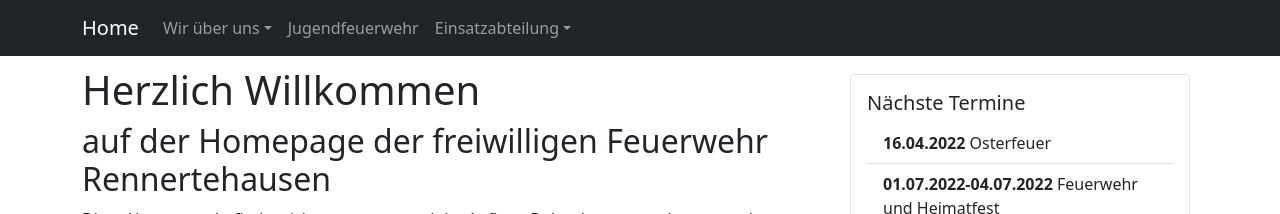
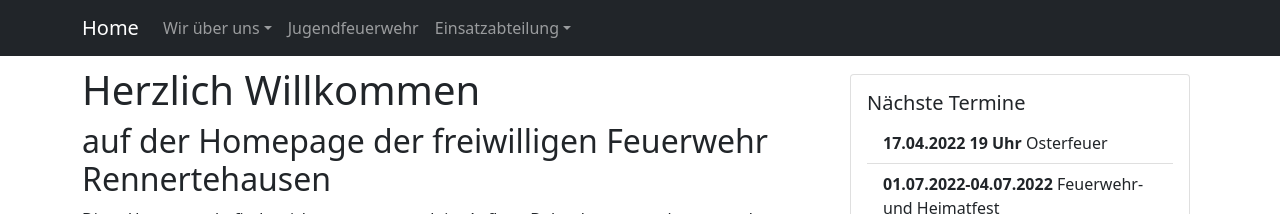
Before and after one commit to FFw2024/homepage-ffw-rennertehausen, a Next.js app: page / in a window 1280 px wide. Shown: the top 214 px of the page. Built offline with nearby package versions, Linux system fonts and the light colour scheme.

Commit message:
Add EventCards

```diff
--- a/public/data/events.json
+++ b/public/data/events.json
@@ -1,3 +1,10 @@
 [
-
+    {
+        "title": "Osterfeuer",
+        "time": "17.04.2022 19 Uhr"
+    },
+    {
+        "title": "Feuerwehr- und Heimatfest",
+        "time": "01.07.2022-04.07.2022"
+    }
 ]
--- /dev/null
+++ b/src/components/eventCard.tsx
@@ -0,0 +1,69 @@
+import { Component } from "react";
+import Card from "./card";
+
+
+export class Event {
+    title: string;
+    time: string;
+}
+
+type EventCardState = {
+    loaded: boolean;
+    events: Event[];
+}
+
+export default class EventCard extends Component<{ className?: string, title: string }, EventCardState> {
+
+    constructor(props) {
+        super(props);
+
+        this.state = {
+            loaded: false,
+            events: []
+        };
+    }
+
+    componentDidMount(): void {
+        fetch("/data/events.json")
+            .then(response => {
+                if (!response.ok) {
+                    throw new Error(response.statusText);
+                }
+
+                return response.json() as Promise<Event[]>;
+            })
+            .then(events => {
+                this.setState({
+                    loaded: true,
+                    events: events
+                });
+            });
+    }
+
+    render() {
+        if (this.state.loaded) {
+            const items = this.state.events.map((event, index) => {
+                return (
+                    <span key={index}>
+                        <strong>{event.time}</strong> {event.title}
+                    </span>
+                )
+            });
+
+            return (
+                <Card title={this.props.title} className={this.props.className} items={items} />
+            )
+        }
+        else {
+            return (
+                <Card title={this.props.title} className={this.props.className} items={[
+                    <div key={0} className="d-flex justify-content-center">
+                        <div className="spinner-border" role="status">
+                            <span className="visually-hidden">Loading...</span>
+                        </div>
+                    </div>
+                ]} />
+            )
+        }
+    }
+}
--- a/src/pages/index.tsx
+++ b/src/pages/index.tsx
@@ -1,6 +1,7 @@
 import Head from 'next/head'
 import Link from 'next/link'
 import Card from '../components/card'
+import EventCard from '../components/eventCard'
 import Layout from '../components/layout'
 
 export default function Home() {
@@ -12,10 +13,7 @@ export default function Home() {
         <p>Diese Homepage befindet sich momentan noch im Aufbau. Daher kann es vorkommen, dass einige Links nicht wie gewohnt funktionieren</p>
       </div>
       <div className="col-sm-4">
-        <Card className="m-2" title='Nächste Termine' items={[
-          <><strong>16.04.2022</strong> Osterfeuer</>,
-          <><strong>01.07.2022-04.07.2022</strong> Feuerwehr und Heimatfest</>
-        ]} />
+        <EventCard className="m-2" title="Nächste Termine" />
         <Card className="m-2" title='Kontakt' items={[
           <>Vorstand: <Link href="mailto://vorstand@feuerwehr-rennertehausen.de">
             <a className="text-primary text-decoration-none">vorstand@feuerwehr-rennertehausen.de</a>
```
